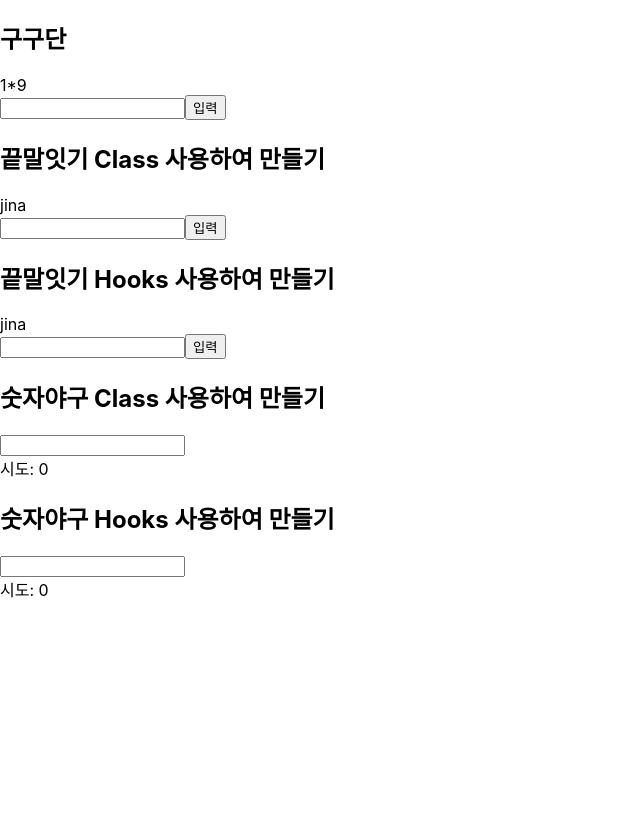
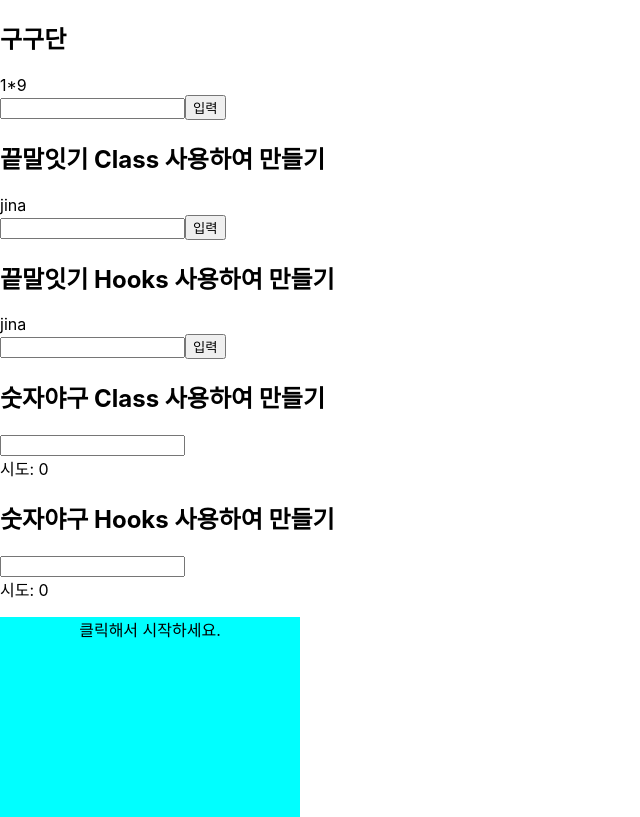
Before and after one commit to devSujinKim/react-webgame, a React (Create React App) app: page / in a window 1280 px wide. Shown: the whole page, without its empty margins (0-640 px from the left). Built offline with nearby package versions, Linux system fonts and the light colour scheme.

Commit message:
반응속도체크 Class로 만들기

```diff
--- a/src/App.css
+++ b/src/App.css
@@ -32,6 +32,7 @@
   from {
     transform: rotate(0deg);
   }
+
   to {
     transform: rotate(360deg);
   }
--- a/src/App.js
+++ b/src/App.js
@@ -4,6 +4,7 @@ import WordRelayClass from './component/WordRelayClass';
 import WordRelayHooks from './component/WordRelayHooks';
 import NumberBaseball from './NumberBaseball/NumberBaseball';
 import NumberBaseballHooks from './NumberBaseball/NumberBaseballHooks';
+import ResponseCheck from './ResponseCheck/ResponseCheck';
 
 function App() {
   return (
@@ -13,6 +14,7 @@ function App() {
       <WordRelayHooks />
       <NumberBaseball />
       <NumberBaseballHooks />
+      <ResponseCheck />
     </>
   );
 }
--- /dev/null
+++ b/src/ResponseCheck/ResponseCheck.js
@@ -0,0 +1,75 @@
+import React, { Component } from 'react';
+
+class ResponseCheck extends Component {
+  state = {
+    state: 'waiting',
+    message: '클릭해서 시작하세요.',
+    result: [],
+  };
+
+  timeout;
+  startTime;
+  endTime;
+
+  onClickScreen = () => {
+    const { state } = this.state;
+    if (state === 'waiting') {
+      this.setState({
+        state: 'ready',
+        message: '초록색이 되면 클릭하세요.',
+      });
+      this.timeout = setTimeout(() => {
+        this.setState({
+          state: 'now',
+          message: '지금 클릭',
+        });
+        this.startTime = new Date();
+      }, Math.floor(Math.random() * 1000) + 2000); // 2초~3초 랜덤
+    } else if (state === 'ready') {
+      // 성급하게 클릭
+      clearTimeout(this.timeout);
+      this.setState({
+        state: 'waiting',
+        message: '초록색이 된 후에 클릭하세요.',
+      });
+    } else if (state === 'now') {
+      // 반응속도 체크
+      this.endTime = new Date();
+      this.setState((prevState) => {
+        return {
+          state: 'waiting',
+          message: '클릭해서 시작하세요.',
+          result: [...prevState.result, this.endTime - this.startTime],
+        };
+      });
+    }
+  };
+
+  onReset = () => {
+    this.setState({
+      result: [],
+    });
+  };
+
+  renderAverage = () => {
+    const { result } = this.state;
+    return result.length === 0 ? null : (
+      <>
+        <div>평균 시간: {result.reduce((a, c) => a + c) / result.length}ms</div>
+        <button onClick={this.onReset}>리셋</button>
+      </>
+    );
+  };
+  render() {
+    const { state, message } = this.state;
+    return (
+      <>
+        <div id="screen" className={state} onClick={this.onClickScreen}>
+          {message}
+        </div>
+        {this.renderAverage()}
+      </>
+    );
+  }
+}
+export default ResponseCheck;
--- a/src/index.css
+++ b/src/index.css
@@ -11,3 +11,23 @@ code {
   font-family: source-code-pro, Menlo, Monaco, Consolas, 'Courier New',
     monospace;
 }
+
+#screen {
+  width: 300px;
+  height: 200px;
+  text-align: center;
+  user-select: none;
+}
+
+#screen.waiting {
+  background-color: aqua;
+}
+
+#screen.ready {
+  background-color: red;
+  color: white;
+}
+
+#screen.now {
+  background-color: greenyellow;
+}
```
